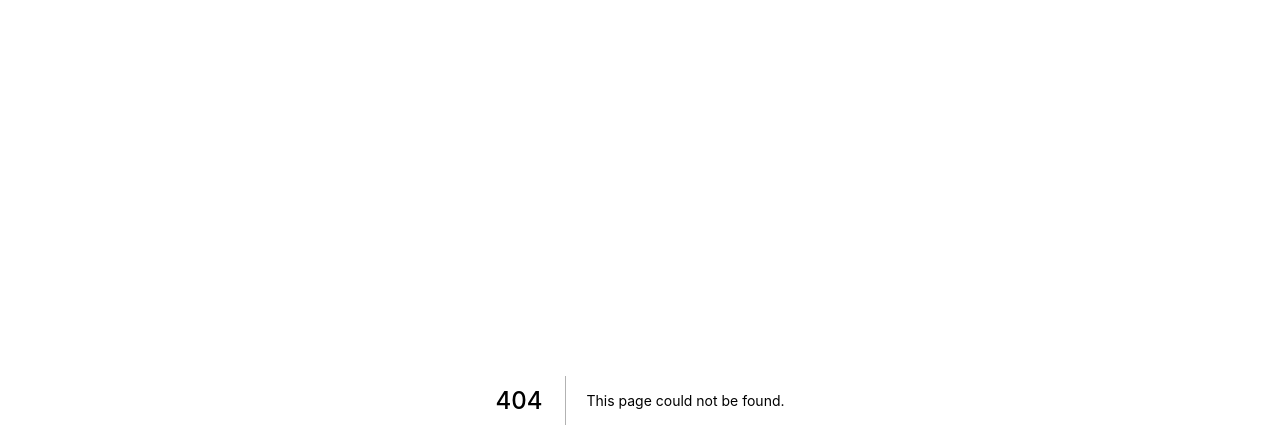
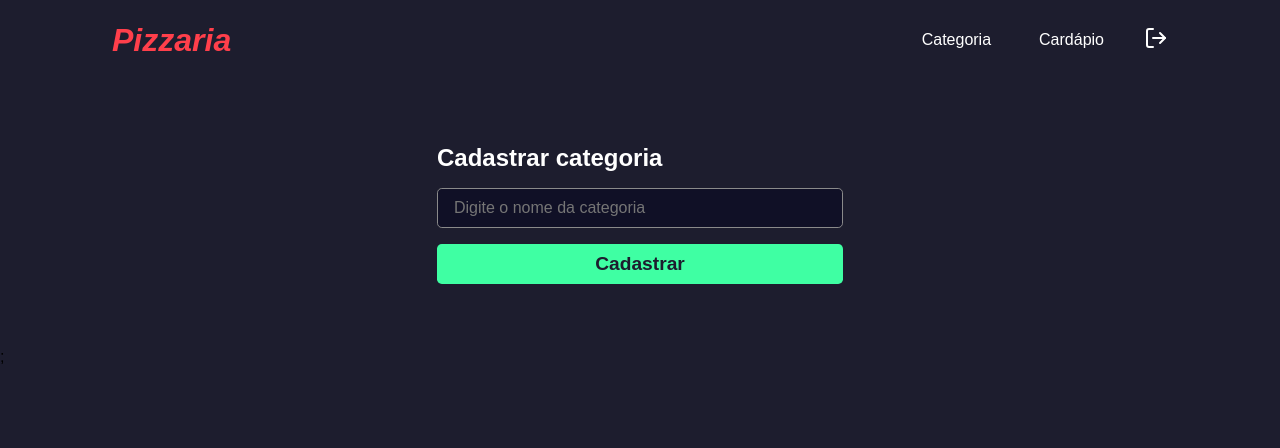
Before and after one commit to lucastak/pizzaria-frontend, a Next.js app: page /category in a window 1280 px wide. Before the commit this address had no page. Shown: the top 448 px of the page. Built offline with nearby package versions, Linux system fonts and the light colour scheme.

Commit message:
feat: cria pagina de cadastrar categoria

```diff
--- /dev/null
+++ b/src/pages/category/index.tsx
@@ -0,0 +1,41 @@
+import React, { FormEvent, useState } from "react";
+import Head from "next/head";
+import { Header } from "../../components/Header";
+import styles from "./styles.module.scss"
+
+
+export default function Category() {
+    const [name, setName] = useState('');
+
+    function handleRegister(event: FormEvent) {
+        event.preventDefault();
+
+        alert("name " + name)
+    }
+
+    return (
+        <>
+            <Head>
+                <title>Categoria</title>
+            </Head>
+            <Header />
+            <main>
+                <form className={styles["form-category__container"]} onSubmit={handleRegister}>
+                    <h2>Cadastrar categoria</h2>
+
+                    <input
+                        type="text"
+                        placeholder="Digite o nome da categoria"
+                        className={styles["form-category__input"]}
+                        value={name}
+                        onChange={(e) => setName(e.target.value)}
+                    />
+
+                    <button type="submit" className={styles["form-category__button"]}>
+                        Cadastrar
+                    </button>
+                </form>
+            </main>
+        </>
+    );
+}
--- /dev/null
+++ b/src/pages/category/styles.module.scss
@@ -0,0 +1,44 @@
+.form-category__container{
+    max-width: 470px;
+    margin: 4rem auto;
+    padding: 0 2rem;
+    display: flex;
+    justify-content: space-around;
+    flex-direction: column;
+
+    h2{
+        color: var(--white);
+        margin-bottom: 1rem;
+    }
+
+    form{
+        display: flex;
+        flex-direction: column;
+        margin: 1rem 0;
+    }
+
+    .form-category__input{
+        background-color: var(--dark-900);
+        padding: 1rem;
+        height: 40px;
+        border-radius: 0.3rem;
+        color: var(--white);
+        border: 1px solid var(--gray-100);
+        margin-bottom: 1rem;
+    }
+
+    .form-category__button{
+        background-color: var(--green-900);
+        height: 40px;
+        border: 0;
+        font-weight: bold;
+        font-size: 1.2rem;
+        border-radius: 0.3rem;
+        color: var(--dark-700);
+        transition: all .3s ease-in-out;
+
+        &:hover{
+            filter: brightness(0.9);
+        }
+    }
+}
```
